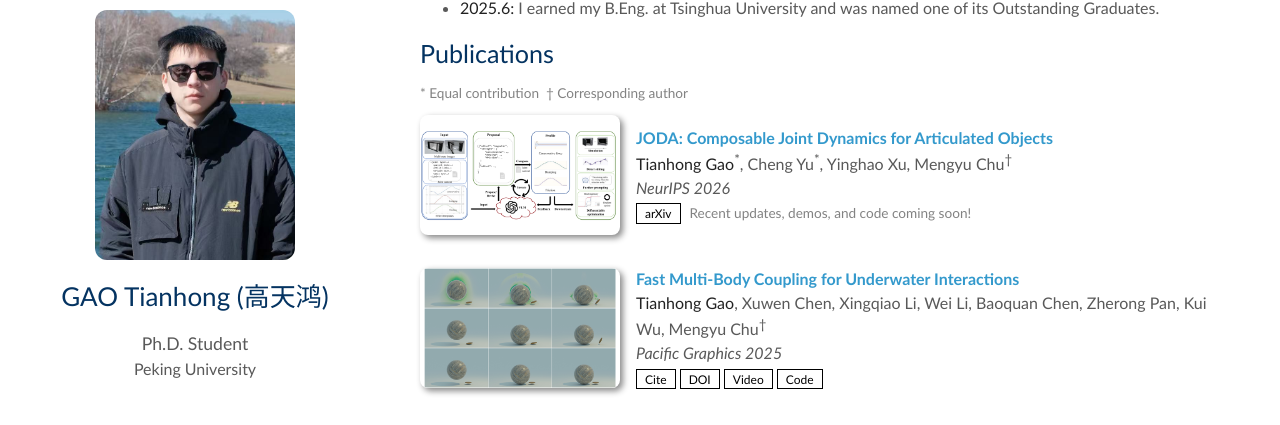
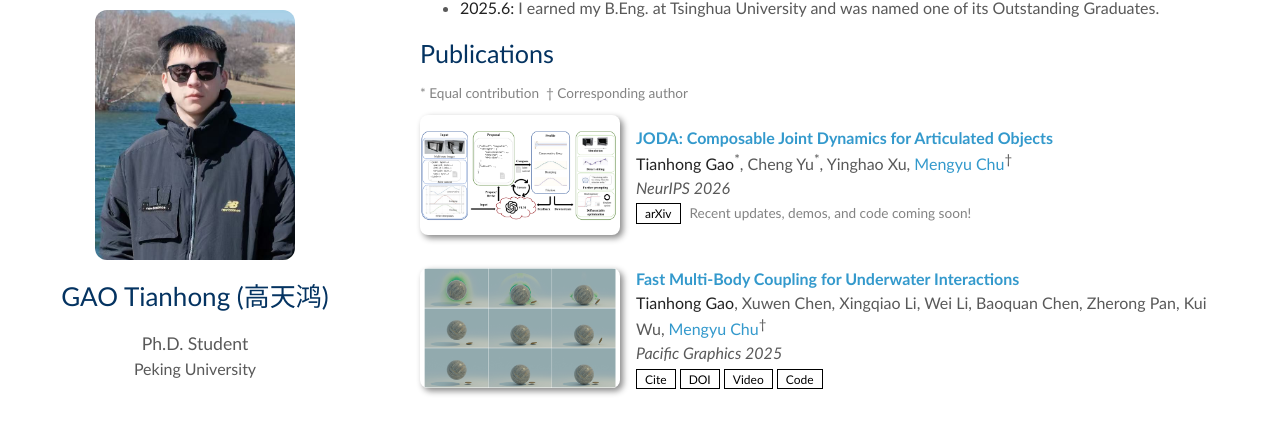
Before and after one commit to guesss2022/guesss2022.github.io, a Jekyll site: the page built from index.md, in a window 1280 px wide and 900 px high, scrolled down 420 px. Shown: the part 106-531 px from the top of the window. Built offline with Jekyll 4.4.1, drawn with Linux system fonts in a browser that asks for light colours; a style sheet for code colours, icons or effects is not loaded; our own code applies the rules of GitHub Pages for plain Markdown files; part of the change alters nothing that is shown.

```diff
--- a/_data/publications.yml
+++ b/_data/publications.yml
@@ -1,7 +1,7 @@
 main:
   - title: "JODA: Composable Joint Dynamics for Articulated Objects"
     image: /assets/img/publications/joda-overview.png
-    authors: "<strong>Tianhong Gao</strong><sup>*</sup>, Cheng Yu<sup>*</sup>, Yinghao Xu, Mengyu Chu<sup>†</sup>"
+    authors: "<strong>Tianhong Gao</strong><sup>*</sup>, Cheng Yu<sup>*</sup>, Yinghao Xu, <a href='https://rachelcmy.github.io/'>Mengyu Chu</a><sup>†</sup>"
     journal: "NeurIPS 2026"
     link: https://arxiv.org/abs/2605.09954v1
     arxiv: https://arxiv.org/abs/2605.09954v1
@@ -9,7 +9,7 @@ main:
 
   - title: "Fast Multi-Body Coupling for Underwater Interactions"
     image: /assets/img/publications/fast-multi-body-coupling.png
-    authors: "<strong>Tianhong Gao</strong>, Xuwen Chen, Xingqiao Li, Wei Li, Baoquan Chen, Zherong Pan, Kui Wu, Mengyu Chu<sup>†</sup>"
+    authors: "<strong>Tianhong Gao</strong>, Xuwen Chen, Xingqiao Li, Wei Li, Baoquan Chen, Zherong Pan, Kui Wu, <a href='https://rachelcmy.github.io/'>Mengyu Chu</a><sup>†</sup>"
     journal: "Pacific Graphics 2025"
     link: /fast-multi-body-coupling.html
     bibtex: https://xw-c.github.io/publication/pg2025/cite.bib
```
